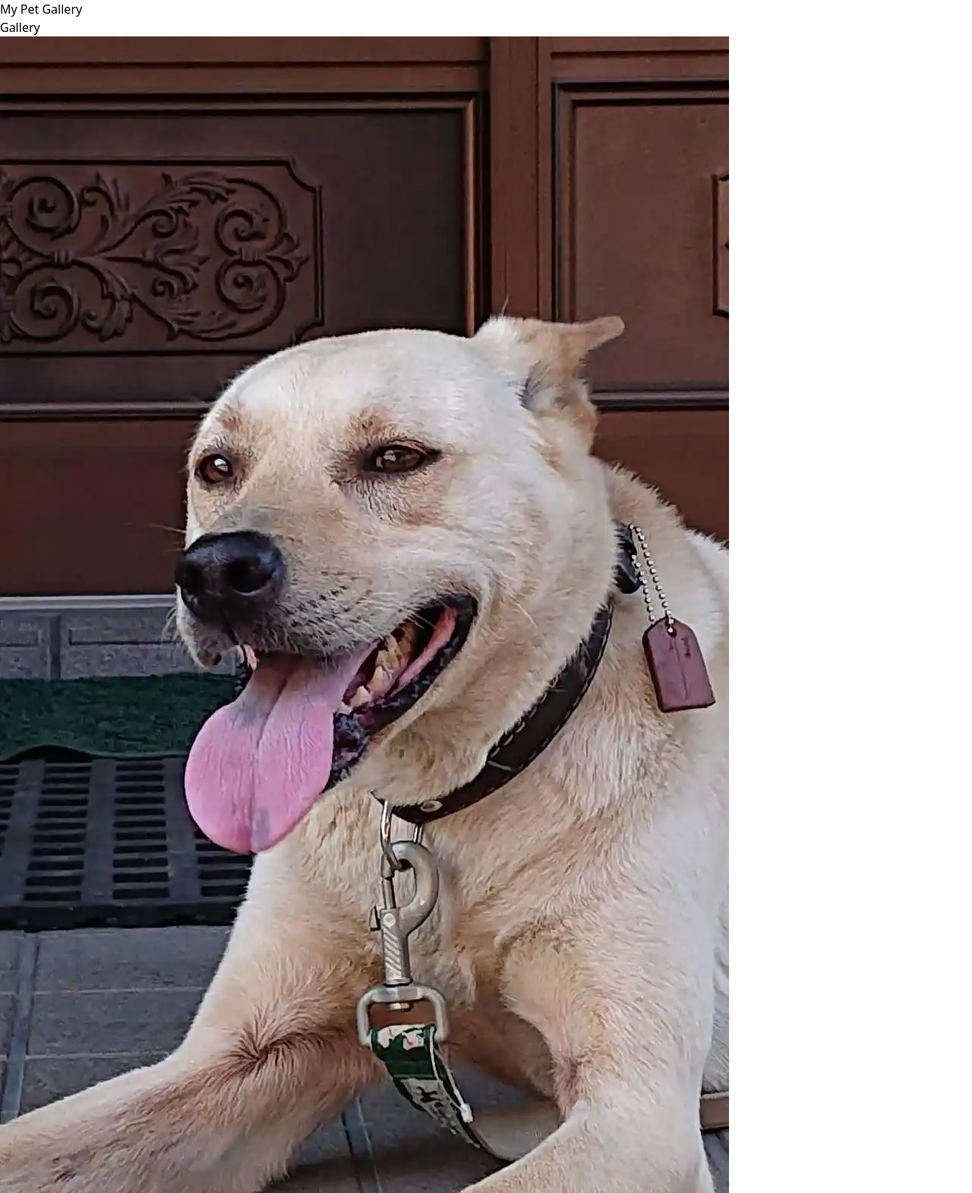
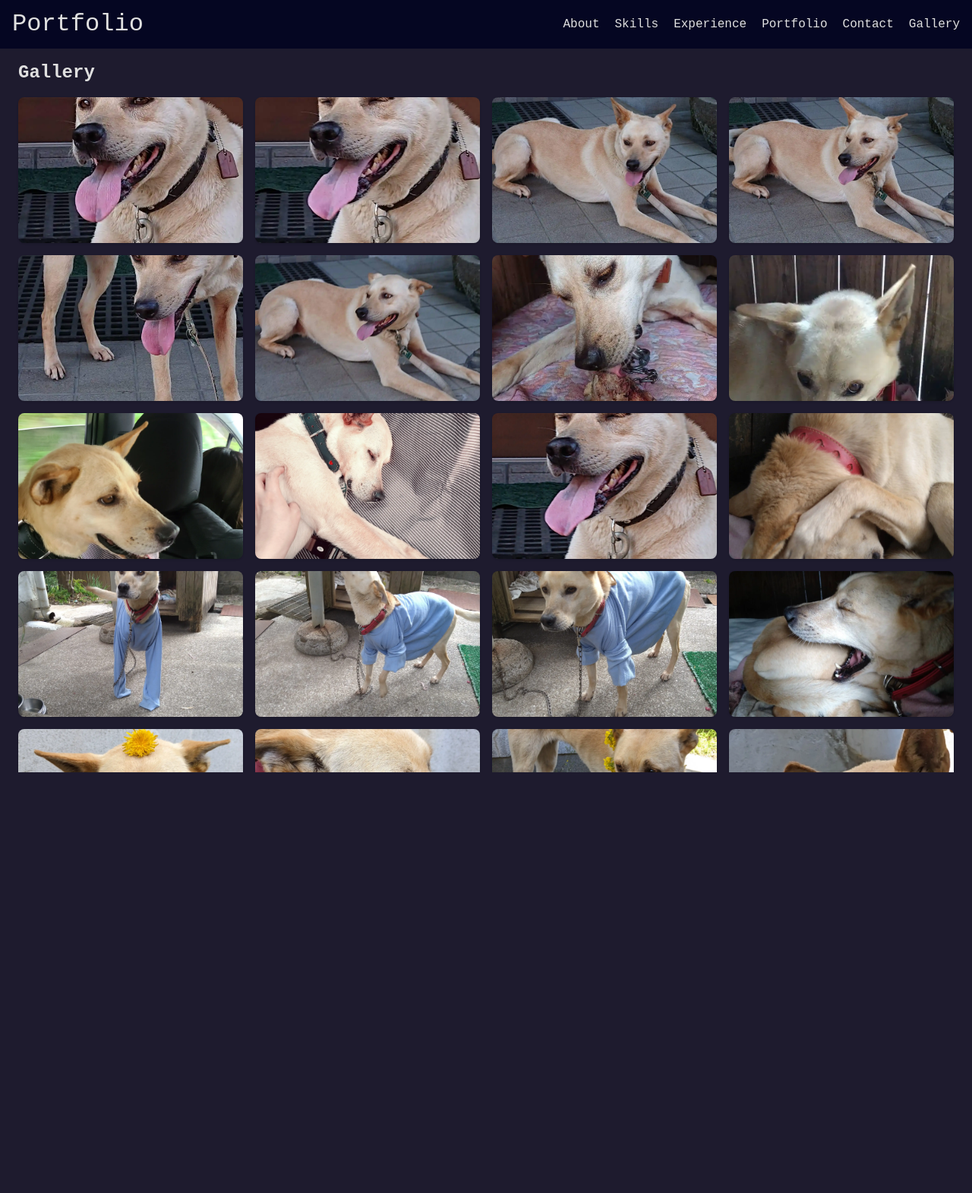
Before and after one commit to shint1015/course2-final-project, a plain HTML site: page pages/gallery.html in a window 1280 px wide. Shown: the top 1571 px of the page at 76% size. Drawn offline with nearby package versions, Linux system fonts and the light colour scheme; a web font is replaced by a local one.

Commit message:
add gallery grid

```diff
--- a/common.css
+++ b/common.css
@@ -82,6 +82,10 @@ footer nav ul li a:active, header nav.pages ul li a:active {
 
 footer nav ul li a[href="#"], header nav.pages ul li a[href="#"] {
     color: rgb(0, 157, 255);
+}
+
+#hamburger-menu {
+    display: none;
 }
 
 /* main area style Section 1 */
--- a/mobile.css
+++ b/mobile.css
@@ -10,7 +10,6 @@
         display: flex;
     }
     #hamburger-menu {
-        display: none;
         width: 50%;
         background: #111;
         position: absolute;
--- a/pages/gallery.html
+++ b/pages/gallery.html
@@ -4,48 +4,108 @@
     <meta charset="UTF-8">
     <meta name="viewport" content="width=device-width, initial-scale=1.0">
     <title>Portfolio - My Pet Gallery</title>
-    <script src="https://cdn.jsdelivr.net/npm/@tailwindcss/browser@4"></script>
+    <!-- Font Awesome for icons -->
+    <script src="https://kit.fontawesome.com/1321904a85.js" crossorigin="anonymous"></script>
+    <!-- Google Fonts -->
+    <link rel="preconnect" href="https://fonts.googleapis.com">
+    <link rel="preconnect" href="https://fonts.gstatic.com" crossorigin>
+    <link href="https://fonts.googleapis.com/css2?family=Cascadia+Code:ital,wght@0,200..700;1,200..700&display=swap" rel="stylesheet">
 
+    <link rel="stylesheet" href="../common.css">
+    <link rel="stylesheet" href="../pc.css">
+    <link rel="stylesheet" href="../mobile.css">
+    <script src="./js/script.js"></script>
+    <!-- Tailwind CSS (official CDN) -->
+    <script src="https://cdn.tailwindcss.com"></script>
 </head>
 <body>
     <header>
-        <h1>My Pet Gallery</h1>
+        <nav class="pages">
+            <div class="header-logo">Portfolio</div>
+            <ul class="pc-only">
+                <li><a href="#about">About</a></li>
+                <li><a href="#skill">Skills</a></li>
+                <li><a href="#experience">Experience</a></li>
+                <li><a href="#portfolio">Portfolio</a></li>
+                <li><a href="./pages/contact.html">Contact</a></li>
+                <li><a href="./pages/gallery.html">Gallery</a></li>
+            </ul>
+            <div class="mobile-only mobile-menu">
+                <button id="menu-button" class="menu-button">
+                    <i class="fa-solid fa-bars"></i>
+                </button>
+            </div>
+        </nav>
+        <div id="hamburger-menu">
+            <button class="close-button">
+                <i class="fa-solid fa-xmark"></i>
+            </button>
+            <ul>
+                <li><a href="./pages/about.html">About</a></li>
+                <li><a href="./pages/contact.html">Contact</a></li>
+                <li><a href="./pages/gallery.html">Gallery</a></li>
+            </ul>
+        </div>
     </header>
     <main>
-        <section>
-            <h2>Gallery</h2>
-            <div class="gallery">
-                <div class="image-container"><img src="../assets/kororo_001.webp" alt="Kororo 1"></div>
-                <div class="image-container"><img src="../assets/kororo_002.webp" alt="Kororo 2"></div>
-                <div class="image-container"><img src="../assets/kororo_003.webp" alt="Kororo 3"></div>
-                <div class="image-container"><img src="../assets/kororo_004.webp" alt="Kororo 4"></div>
-                <div class="image-container"><img src="../assets/kororo_005.webp" alt="Kororo 5"></div>
-                <div class="image-container"><img src="../assets/kororo_006.webp" alt="Kororo 6"></div>
-                <div class="image-container"><img src="../assets/kororo_007.webp" alt="Kororo 7"></div>
-                <div class="image-container"><img src="../assets/kororo_008.webp" alt="Kororo 8"></div>
-                <div class="image-container"><img src="../assets/kororo_009.webp" alt="Kororo 9"></div>
-                <div class="image-container"><img src="../assets/kororo_010.webp" alt="Kororo 10"></div>
-                <div class="image-container"><img src="../assets/kororo_011.webp" alt="Kororo 11"></div>
-                <div class="image-container"><img src="../assets/kororo_012.webp" alt="Kororo 12"></div>
-                <div class="image-container"><img src="../assets/kororo_013.webp" alt="Kororo 13"></div>
-                <div class="image-container"><img src="../assets/kororo_014.webp" alt="Kororo 14"></div>
-                <div class="image-container"><img src="../assets/kororo_015.webp" alt="Kororo 15"></div>
-                <div class="image-container"><img src="../assets/kororo_016.webp" alt="Kororo 16"></div>
-                <div class="image-container"><img src="../assets/kororo_017.webp" alt="Kororo 17"></div>
-                <div class="image-container"><img src="../assets/kororo_018.webp" alt="Kororo 18"></div>
-                <div class="image-container"><img src="../assets/kororo_019.webp" alt="Kororo 19"></div>
-                <div class="image-container"><img src="../assets/kororo_020.webp" alt="Kororo 20"></div>
-                <div class="image-container"><img src="../assets/kororo_021.webp" alt="Kororo 21"></div>
-                <div class="image-container"><img src="../assets/kororo_022.webp" alt="Kororo 22"></div>
-                <div class="image-container"><img src="../assets/kororo_023.webp" alt="Kororo 23"></div>
-                <div class="image-container"><img src="../assets/kororo_024.webp" alt="Kororo 24"></div>
-                <div class="image-container"><img src="../assets/kororo_025.webp" alt="Kororo 25"></div>
-                <div class="image-container"><img src="../assets/kororo_026.webp" alt="Kororo 26"></div>
+        <section class="mx-6 mt-20">
+            <h2 class="text-2xl font-semibold mb-4">Gallery</h2>
+            <!-- Responsive grid: 1 column on xs, 2 on sm, 3 on md, 4 on lg+ -->
+            <div class="grid grid-cols-1 sm:grid-cols-2 md:grid-cols-3 lg:grid-cols-4 gap-4">
+                <img class="w-full h-48 object-cover rounded-lg shadow" src="../assets/kororo_001.webp" alt="Kororo 1" loading="lazy">
+                <img class="w-full h-48 object-cover rounded-lg shadow" src="../assets/kororo_002.webp" alt="Kororo 2" loading="lazy">
+                <img class="w-full h-48 object-cover rounded-lg shadow" src="../assets/kororo_003.webp" alt="Kororo 3" loading="lazy">
+                <img class="w-full h-48 object-cover rounded-lg shadow" src="../assets/kororo_004.webp" alt="Kororo 4" loading="lazy">
+                <img class="w-full h-48 object-cover rounded-lg shadow" src="../assets/kororo_005.webp" alt="Kororo 5" loading="lazy">
+                <img class="w-full h-48 object-cover rounded-lg shadow" src="../assets/kororo_006.webp" alt="Kororo 6" loading="lazy">
+                <img class="w-full h-48 object-cover rounded-lg shadow" src="../assets/kororo_007.webp" alt="Kororo 7" loading="lazy">
+                <img class="w-full h-48 object-cover rounded-lg shadow" src="../assets/kororo_008.webp" alt="Kororo 8" loading="lazy">
+                <img class="w-full h-48 object-cover rounded-lg shadow" src="../assets/kororo_009.webp" alt="Kororo 9" loading="lazy">
+                <img class="w-full h-48 object-cover rounded-lg shadow" src="../assets/kororo_010.webp" alt="Kororo 10" loading="lazy">
+                <img class="w-full h-48 object-cover rounded-lg shadow" src="../assets/kororo_011.webp" alt="Kororo 11" loading="lazy">
+                <img class="w-full h-48 object-cover rounded-lg shadow" src="../assets/kororo_012.webp" alt="Kororo 12" loading="lazy">
+                <img class="w-full h-48 object-cover rounded-lg shadow" src="../assets/kororo_013.webp" alt="Kororo 13" loading="lazy">
+                <img class="w-full h-48 object-cover rounded-lg shadow" src="../assets/kororo_014.webp" alt="Kororo 14" loading="lazy">
+                <img class="w-full h-48 object-cover rounded-lg shadow" src="../assets/kororo_015.webp" alt="Kororo 15" loading="lazy">
+                <img class="w-full h-48 object-cover rounded-lg shadow" src="../assets/kororo_016.webp" alt="Kororo 16" loading="lazy">
+                <img class="w-full h-48 object-cover rounded-lg shadow" src="../assets/kororo_017.webp" alt="Kororo 17" loading="lazy">
+                <img class="w-full h-48 object-cover rounded-lg shadow" src="../assets/kororo_018.webp" alt="Kororo 18" loading="lazy">
+                <img class="w-full h-48 object-cover rounded-lg shadow" src="../assets/kororo_019.webp" alt="Kororo 19" loading="lazy">
+                <img class="w-full h-48 object-cover rounded-lg shadow" src="../assets/kororo_020.webp" alt="Kororo 20" loading="lazy">
+                <img class="w-full h-48 object-cover rounded-lg shadow" src="../assets/kororo_021.webp" alt="Kororo 21" loading="lazy">
+                <img class="w-full h-48 object-cover rounded-lg shadow" src="../assets/kororo_022.webp" alt="Kororo 22" loading="lazy">
+                <img class="w-full h-48 object-cover rounded-lg shadow" src="../assets/kororo_023.webp" alt="Kororo 23" loading="lazy">
+                <img class="w-full h-48 object-cover rounded-lg shadow" src="../assets/kororo_024.webp" alt="Kororo 24" loading="lazy">
+                <img class="w-full h-48 object-cover rounded-lg shadow" src="../assets/kororo_025.webp" alt="Kororo 25" loading="lazy">
+                <img class="w-full h-48 object-cover rounded-lg shadow" src="../assets/kororo_026.webp" alt="Kororo 26" loading="lazy">
             </div>
         </section>
     </main>
-    <footer>
-        <p>&copy; 2023 My Pet Gallery</p>
+        <footer>
+            <nav>
+                <ul>
+                    <li><a href="./pages/contact.html">Contact</a></li>
+                    <li><a href="./pages/faq.html">FAQ</a></li>
+                </ul>
+            </nav>
+        <div class ="separator">
+            <span></span>
+        </div>
+        <div class="footer-bottom">
+            <p>&copy; 2025 My Portfolio</p>
+            <div class="social mobile-only">
+                <a href="https://github.com/shint1015" target="_blank" rel="noopener noreferrer" aria-label="GitHub">
+                    <svg aria-hidden="true" viewBox="0 0 16 16" width="24" height="24" fill="currentColor">
+                        <path d="M8 0C3.58 0 0 3.58 0 8a8 8 0 0 0 5.47 7.59c.4.07.55-.17.55-.38l-.01-1.33c-2.01.37-2.53-.49-2.69-.94-.09-.23-.48-.94-.82-1.13-.28-.15-.68-.52-.01-.53.63-.01 1.08.58 1.23.82.72 1.21 1.87.87 2.33.66.07-.52.28-.87.51-1.07-1.78-.2-3.64-.89-3.64-3.95 0-.87.31-1.58.82-2.14-.08-.2-.36-1.02.08-2.12 0 0 .67-.21 2.2.82.63-.17 1.31-.27 2-.27s1.37.09 2 .27c1.53-1.04 2.2-.82 2.2-.82.44 1.1.16 1.92.08 2.12.51.56.82 1.27.82 2.14 0 3.07-1.87 3.75-3.65 3.95.29.25.54.73.54 1.48l-.01 2.2c0 .21.15.46.55.38A8 8 0 0 0 16 8c0-4.42-3.58-8-8-8z"/>
+                    </svg>
+                </a>
+                <a href="https://www.linkedin.com/in/shintaro-miyata-97b452304/" target="_blank" rel="noopener noreferrer" aria-label="LinkedIn">
+                    <svg aria-hidden="true" viewBox="0 0 24 24" width="24" height="24" fill="currentColor">
+                        <path d="M22.225 0H1.771C.792 0 0 .774 0 1.729v20.542C0 23.225.792 24 1.771 24h20.454C23.2 24 24 23.225 24 22.271V1.729C24 .774 23.2 0 22.225 0zM7.003 20.452H3.68V9h3.323v11.452zM5.337 7.433a2.062 2.062 0 1 1 0-4.125 2.062 2.062 0 0 1 0 4.125zM20.447 20.452h-3.554v-5.569c0-1.328-.025-3.037-1.852-3.037-1.853 0-2.136 1.445-2.136 2.94v5.666H9.591V9h3.314v1.561h.049c.476-.9 1.637-1.852 3.37-1.852 3.604 0 4.27 2.372 4.27 5.455v6.288z"/>
+                    </svg>
+                </a>
+            </div>
+        </div>
     </footer>
 </body>
 </html>
```
